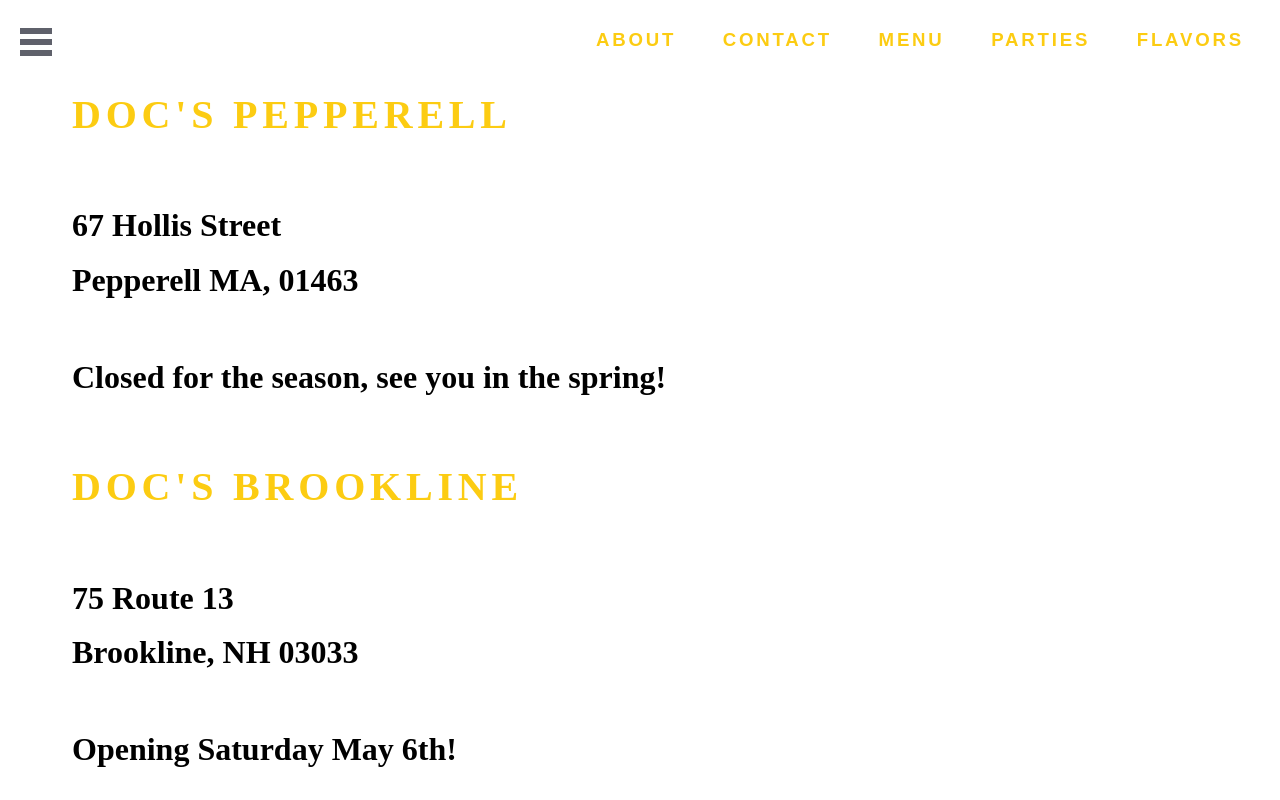
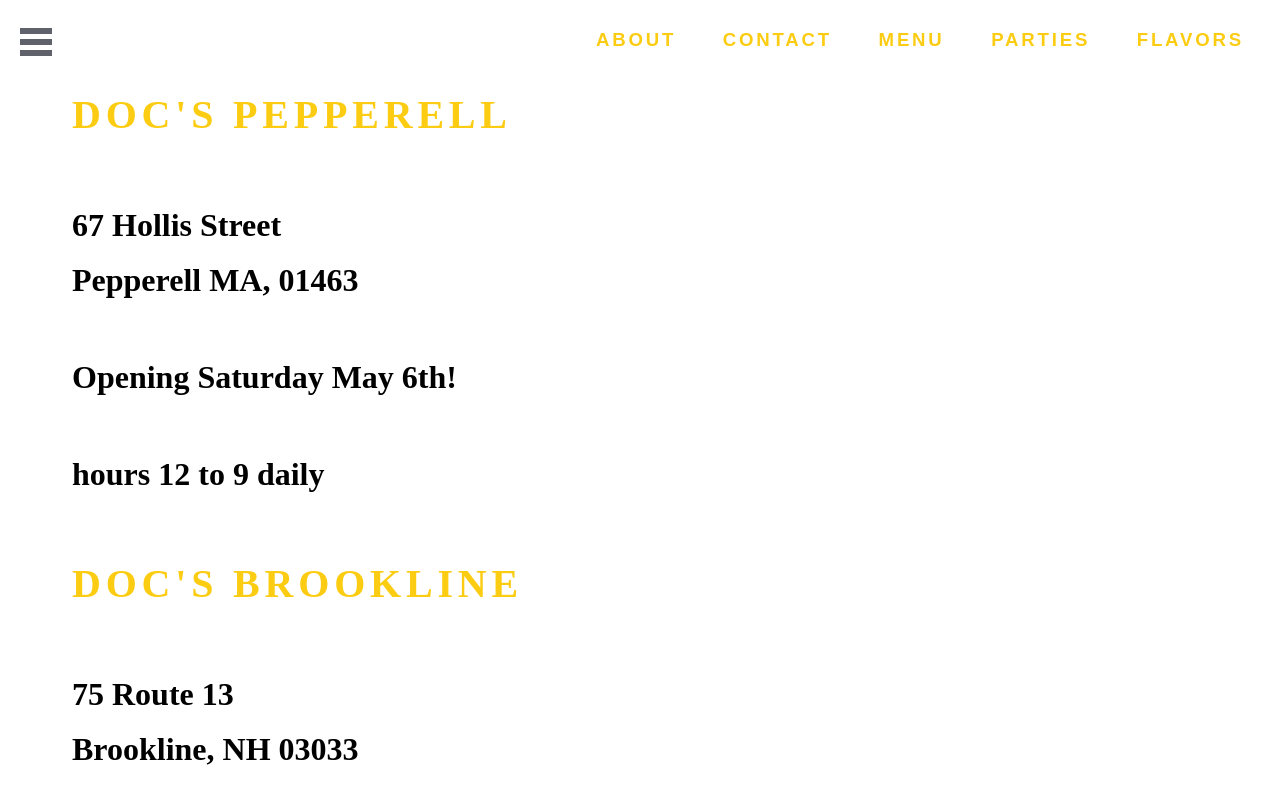
Before and after one commit to jalgraves/drdavisicecream, a React app: page / in a window 1280 px wide. Shown: the top 800 px of the page. Built offline with nearby package versions, Linux system fonts and the light colour scheme; the HTML template or start-up script is replaced by a standard one; what react-google-maps would draw is missing.

Commit message:
fix opening dates

```diff
--- a/package.json
+++ b/package.json
@@ -1,6 +1,6 @@
 {
   "name": "node-docs",
-  "version": "0.1.12",
+  "version": "0.1.13",
   "private": true,
   "scripts": {
     "start": "node --trace-warnings --unhandled-rejections=strict ./bin/server",
--- a/src/components/content/main.js
+++ b/src/components/content/main.js
@@ -20,11 +20,11 @@
                 <section>
                     <h1>Doc's Pepperell</h1>
                     <h2>67 Hollis Street<br />Pepperell MA, 01463</h2>
-                    <h2>Closed for the season, see you in the spring!</h2>
+                    <h2>Opening Saturday May 6th!</h2>
+                    <h2>hours 12 to 9 daily</h2>
                     <h1>Doc's Brookline</h1>
                     <h2>75 Route 13 <br />Brookline, NH 03033</h2>
-                    <h2>Opening Saturday May 6th!</h2>
-                    <h2>hours 12 to 9 daily</h2>
+                    <h2>Opening Soon!</h2>
                 </section>
             </InfoSection>
         </div>
```
